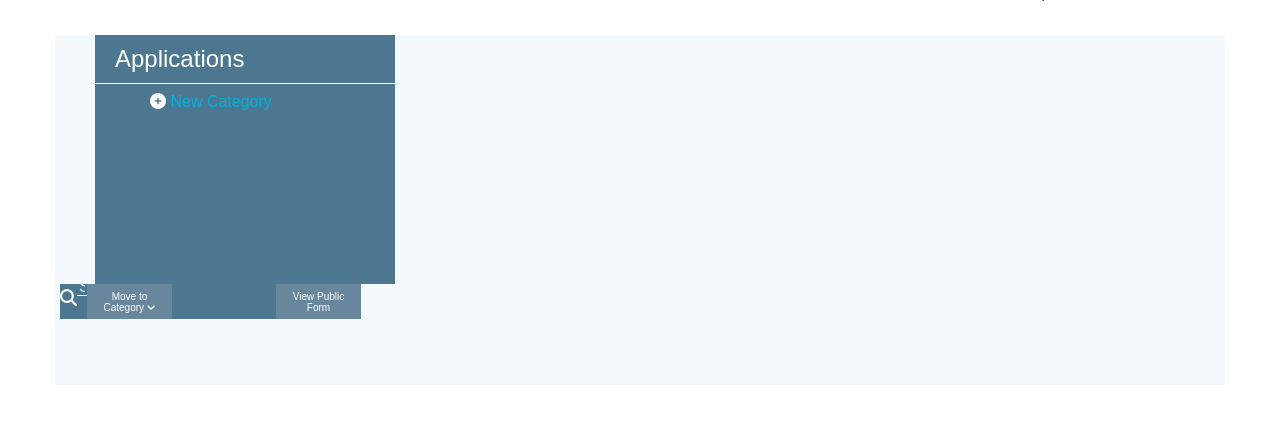
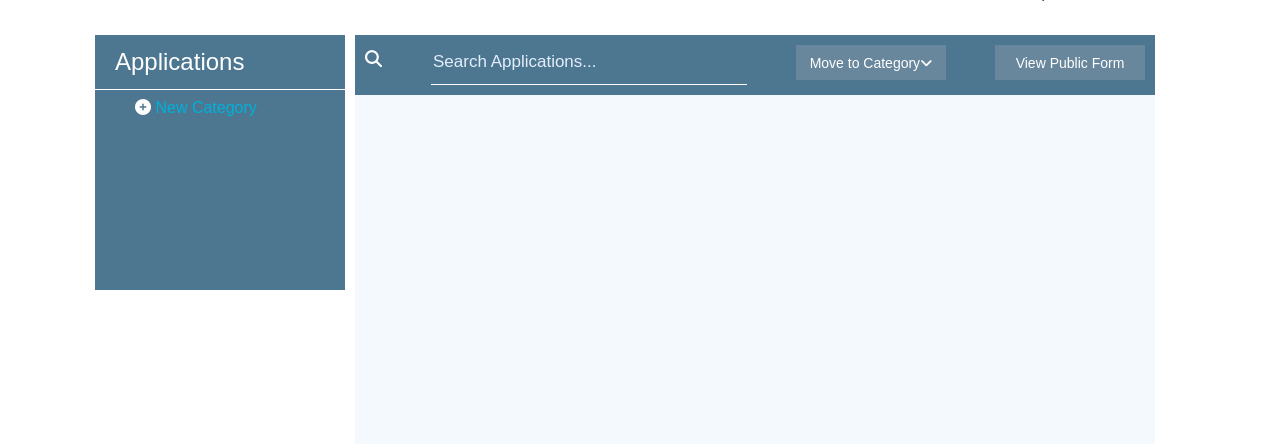
Before and after one commit to codebase-berkeley/application-portal, a Django app: page /portal/dashboard in a window 1280 px wide. Shown: the part 120-564 px from the top of the page. Run offline with Django 3.2, Linux system fonts and the light colour scheme; the visitor is signed in with stand-in values (Sample User, id 1); data that the repository does not hold is empty; some libraries are stand-ins or nearby versions.

Commit message:
updated searchbar css

```diff
--- a/portal/static/css/dashboard.css
+++ b/portal/static/css/dashboard.css
@@ -54,17 +54,23 @@
 }
 
 .left {
+	display: flex;
+	flex-direction: column;
+	justify-content: flex-start;
 	float: left;
 	color: white;
-	width: 300px;
+	width: 250px;
 	margin-left: 40px;
 	margin-right: 5px;
 
 }
 
 .right {
+	display: flex;
+	flex-direction: column;
+	justify-content: flex-start;
 	float: left;
-	width: 1000px;
+	width: 800px;
 	margin-left: 5px;
 	margin-right: 5px;
 	font-size: 4px;
@@ -72,27 +78,37 @@
 }
 
 .searchbar {
+	display: flex;
+	flex-direction: row;
+	justify-content: space-between;
 	float:left;
 	background-color: #4d7790;
 	color: white;
-	/*padding: 2px 10px 10px 5px;*/
-
+	padding: 10px 10px 10px 10px;
+	height: 40px;
 
 }
 
 .applications {
+	display: flex;
+	flex-direction: column;
+	justify-content: flex-start;
+	flex-direction: column;
+	justify-content: flex-start;
 	background-color: #f4f9fd;
 	height: 350px;
 }
 
 .applicant {
+
 	border-bottom-style: solid;
 	border-bottom-width: 1px;
 	border-bottom-color: #cccccc;
 	padding-left: 20px;
 	padding-right: 20px;
-	padding-top: 10px;
-	padding-bottom: 10px;
+	padding-top: 15px;
+	padding-bottom: 15px;
+	font-size: 16px;
 }
 
 .selectall {
@@ -105,6 +121,7 @@
 }
 
 .selection_box {
+	float: left;
 	background-color: white;
 	border-style: solid;
 	border-color: #cccccc;
@@ -115,17 +132,18 @@
 }
 
 .applicant_name {
-	display: inline-block;
+	float: left;
 	padding-left: 20px;
 }
 
 .applicant_date {
 	float: right;
+
 }
 
 .category_title {
 	background-color: #4d7790;
-	padding: 10px 20px 10px 20px;
+	padding: 13px 10px 13px 20px;
 	border-bottom-style: solid;
 	border-bottom-width: 1px;
 	border-bottom-color: white;
@@ -134,23 +152,22 @@
 }
 
 .categories {
+	display: flex;
+	flex-direction: column;
+	justify-content: flex-start;
 	background-color: #4d7790;
 	height: 200px;
 }
 
 .category {
-	padding: 4px 40px 4px 45px;
+	padding: 4px 40px 4px 30px;
 	height: 30px;
 }
 
 .new_category {
-	padding: 4px 40px 0px 45px;
+	padding: 4px 40px 0px 30px;
 	height: 30px;
 }
-
-
-
-
 
 .category_text {
 	padding: 5px 10px 5px 10px;
@@ -204,12 +221,11 @@
 }
 
 .searchTerm {
-
 	float:left;
 	display:inline;
 	font-size: 8px;
 	color: #e3edfc;
-  width: 2%;
+  	width: 40%;
 	border-style: none;
 	border-bottom: 1px solid #ffffff;
 	background-color: transparent;
@@ -224,29 +240,6 @@
     width: 2px;
 }
 
-
-.wrapper-dropdown{
-  width: 40%;
-  left: 75%;
-  top: 21%;
-	margin-top: -9px;
-  margin-left: -75px;
-  height: 22px;
-	font-size: 8px;
-	float:left; display:inline; width: 49%;
-}
-
-.wrapper-publicform{
-  width: 40%;
-	position: fixed;
-  left: 90%;
-  top: 21%;
-	margin-top: -9px;
-  margin-left: -75px;
-  height: 22px;
-	font-size: 17px;
-}
-
 /* Dropdown Button */
 .dropbtn {
 	 background-color: #68879c;
@@ -258,47 +251,44 @@
 	 display:inline;
 }
 
-/* The container <div> - needed to position the dropdown content */
-.dropdown {
 
- float: left;
- display:inline;
-
-
-
-}
-
-/* Dropdown Content (Hidden by Default) */
-.dropdown-content {
-
-	 float: right;
-	 background-color: #f9f9f9;
-
-	 box-shadow: 0px 8px 16px 0px rgba(0,0,0,0.2);
-	 z-index: 1;
-	 font-size: 5px;
-}
-
-/* Links inside the dropdown */
-.dropdown-content a {
-	 color: black;
-	 padding: 12px 16px;
-	 text-decoration: none;
-	 display: block;
-}
-
-/* Change color of dropdown links on hover */
-.dropdown-content a:hover {
-	background-color: #f1f1f1;
-	font-weight: bold;
-}
 
 /* Show the dropdown menu on hover */
 .dropdown:hover .dropdown-content {
 	 display: block;
 }
 
-/* Change the background color of the dropdown button when the dropdown content is shown */
-.dropdown:hover .dropbtn {
-	 background-color: #879fb0;
+/* Dropdown Button */
+.dropbtn {
+    padding: 5px 5px 5px 5px;
+    border: none;
+    cursor: pointer;
+    height:35px;
+    width:150px;
+    font-size:14px
 }
+
+/* Dropdown button on hover & focus */
+.dropbtn:hover, .dropbtn:focus {
+    background-color: #879fb0;
+}
+
+/* The container <div> - needed to position the dropdown content */
+.dropdown {
+    position: relative;
+}
+
+/* Dropdown Content (Hidden by Default) */
+.dropdown-content {
+    display: none;
+    background-color: #f9f9f9;
+    width: 150px;
+    box-shadow: 0px 8px 16px 0px rgba(0,0,0,0.2);
+    z-index: 1;
+    font-size: 14px;
+    text-align: center;
+    padding: 5px 0px 5px 0px;
+}
+
+/* Change color of dropdown links on hover */
+.dropdown-content button:hover {background-color: #f1f1f1}
--- a/portal/templates/portal/dashboard.html
+++ b/portal/templates/portal/dashboard.html
@@ -74,32 +74,23 @@
 
 		<div class="searchbar">
 
-				<!-- <div class="applicant_name">
-					Select All
-				</div> -->
-
-
-				<i id="searchicon" class="fa fa-search"></i>
-      	<input type="text" class="searchTerm" placeholder="Search Applications...">
+			<i id="searchicon" class="fa fa-search"></i>
+      		<input type="text" class="searchTerm" placeholder="Search Applications...">
 
 				<div class="dropdown">
- 						<button class="dropbtn" style="height:35px;width:85px;font-size:10px">Move to Category <i class="fa fa-angle-down" aria-hidden="true"></i></button>
+ 						<button class="dropbtn" >Move to Category<i class="fa fa-angle-down" aria-hidden="true"></i></button>
+ 						{% for cat in list_cat %}
  						<div class="dropdown-content">
-							{% for cat in list_cat %}
 							<a href="#">{{ cat }}</a>
-							{% endfor %}
- 					</div>
+ 						</div>
+ 						{% endfor %}
 				</div>
 
 
-				<button class="dropbtn" style="height:35px;width:85px;font-size:10px">View Public Form</button>
-
-				<!-- <div class="selectall">
-					<div class="selection_box" Select All>Select All</div>
-				</div> -->
+				<button class="dropbtn" >View Public Form</button>
 
 		</div>
-		</div>
+
 
 
 		<div class="applications">
@@ -110,7 +101,7 @@
 				</div>
 				<div class="applicant_name">
 					{% if app.read == False %}
-					<a href="{% url 'portal:get_application' app.pk %}"> <b> {{ app.first_name }} {{ app.last_name }} </b> </a>
+					<a href="{% url 'portal:get_application' app.pk %}"> <br> {{ app.first_name }} {{ app.last_name }} </br> </a>
 					{% endif %}
 					{% if app.read %}
 					<a href="{% url 'portal:get_application' app.pk %}">  {{ app.first_name }} {{ app.last_name }}  </a>
@@ -122,6 +113,8 @@
 			</div>
 			{% endfor %}
 		</div>
+
+	</div>
 
 
 	<script>
```
